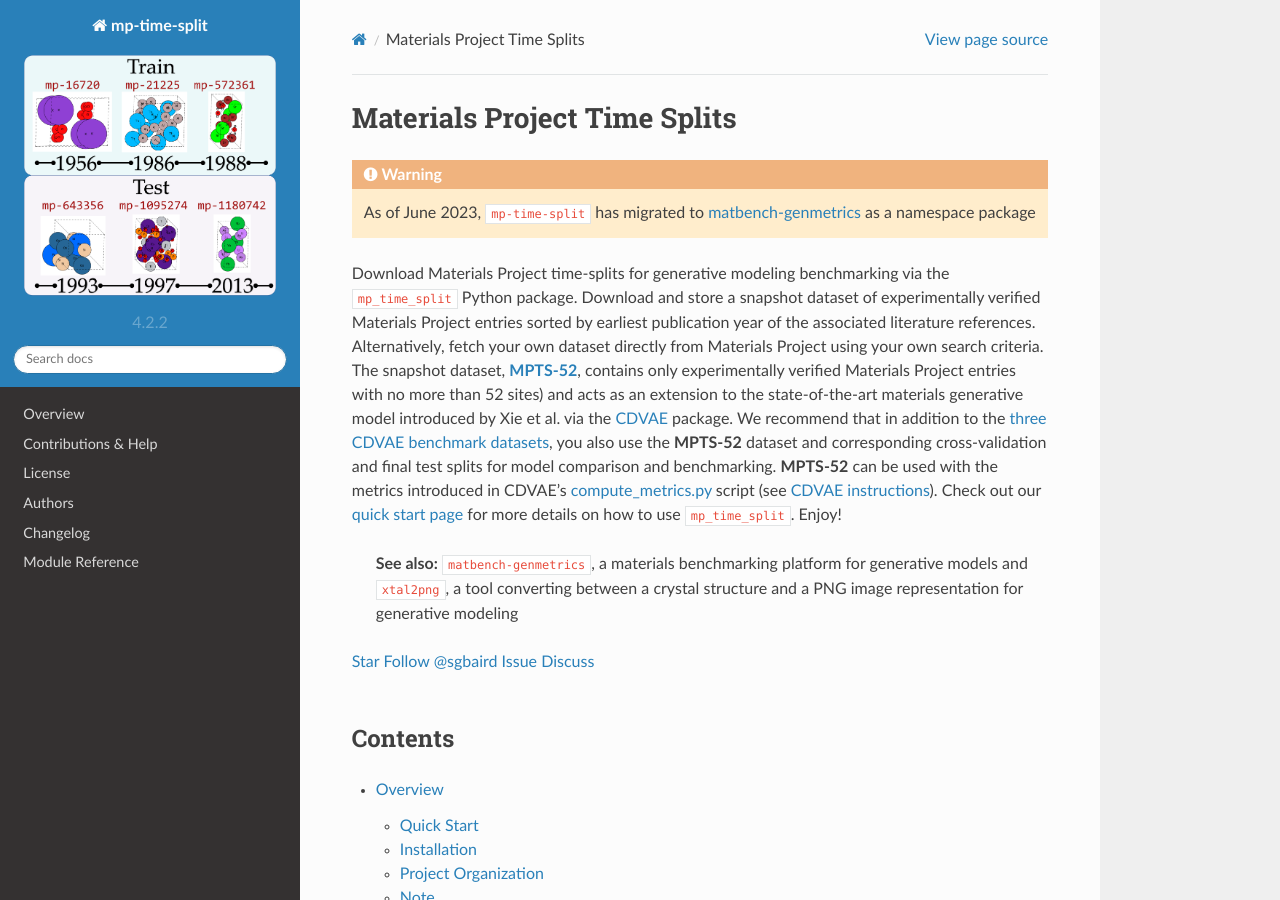
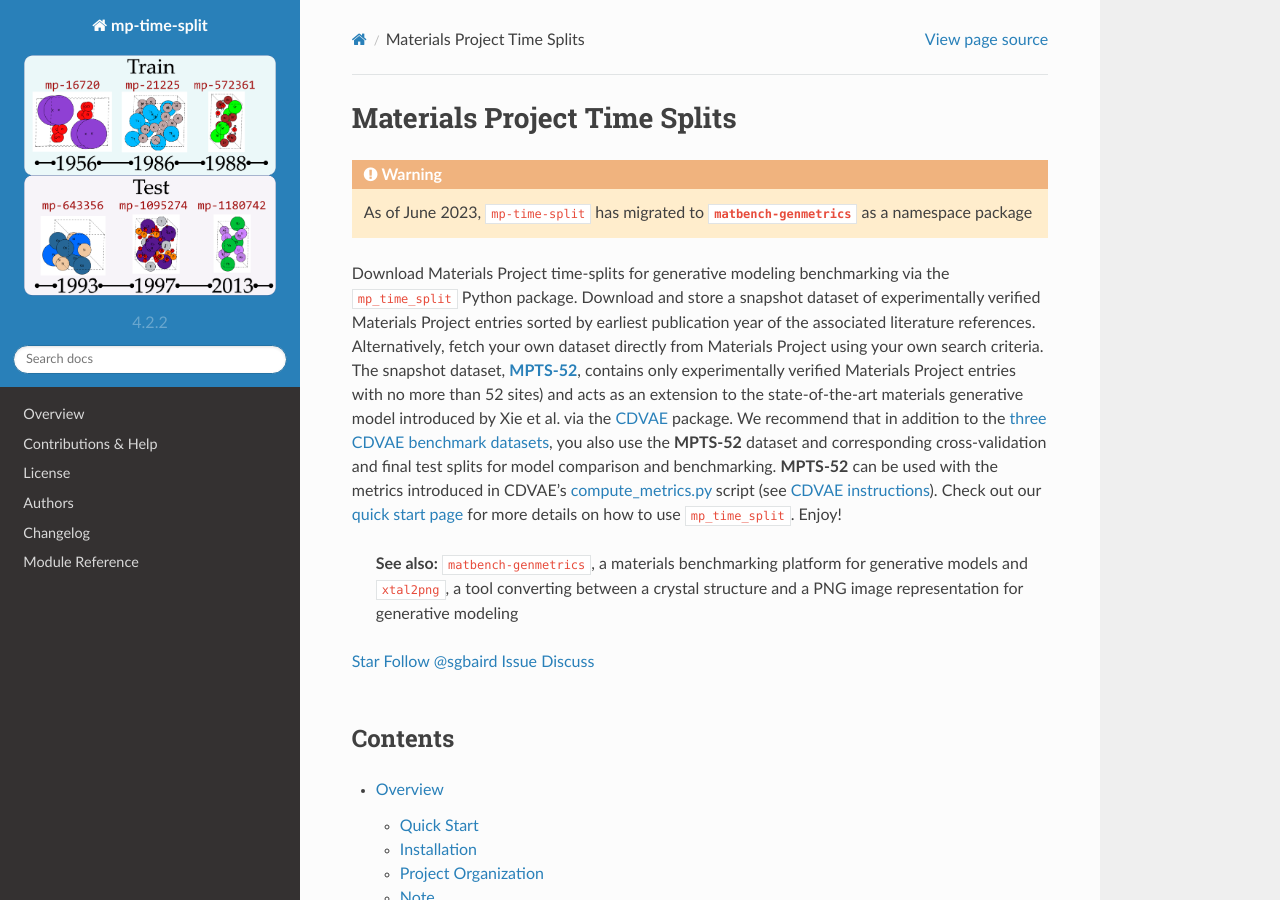
Before and after one commit to sparks-baird/mp-time-split, a Sphinx documentation site: the page built from docs/index.md, in a window 1280 px wide and 900 px high. Built offline with Sphinx 7.4.7 and the Read the Docs theme 2.0.0, drawn with Linux system fonts in a browser that asks for light colours.

````diff
--- a/docs/index.md
+++ b/docs/index.md
@@ -1,7 +1,7 @@
 # Materials Project Time Splits
 
 ```{warning}
-  As of June 2023, `mp-time-split` has migrated to [matbench-genmetrics](https://github.com/sparks-baird/matbench-genmetrics) as a namespace package
+  As of June 2023, `mp-time-split` has migrated to [**`matbench-genmetrics`**](https://github.com/sparks-baird/matbench-genmetrics) as a namespace package
 ```
 
 Download Materials Project time-splits for generative modeling benchmarking via the
````
